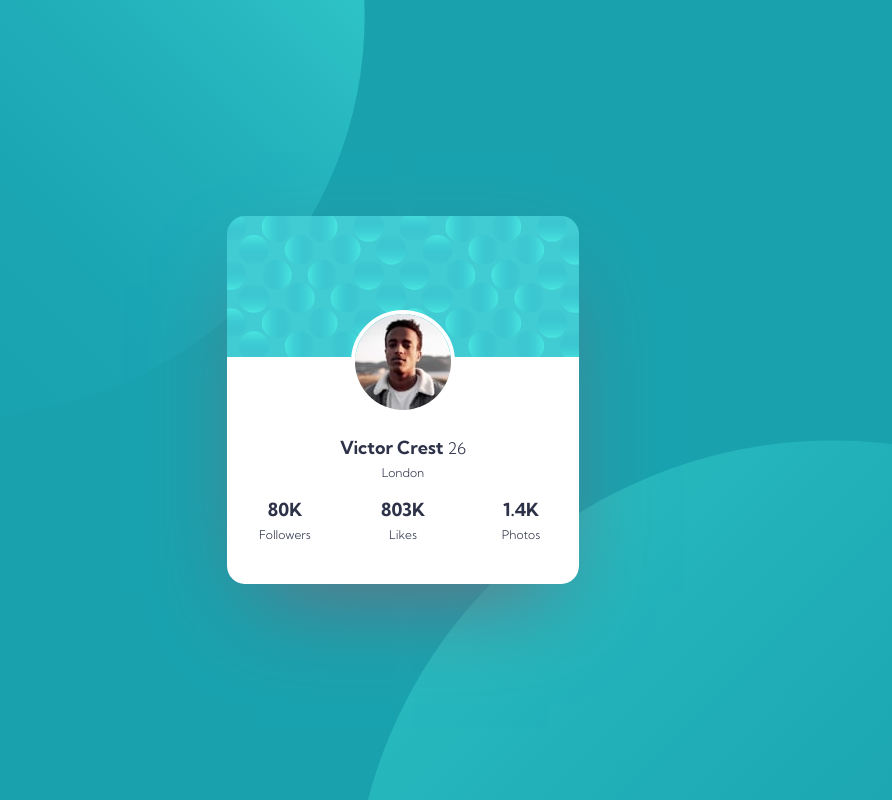
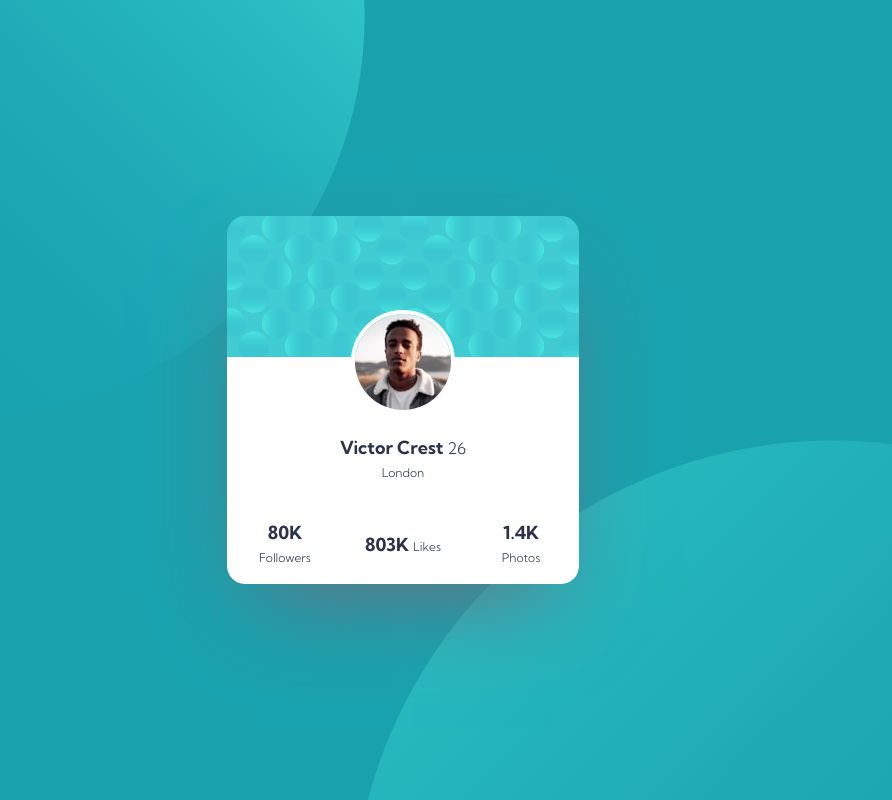
Before and after one commit to sunil-sharma-999/Frontend-Mentor-Profile-card-component-solution, a plain HTML site: page index.html in a window 1280 px wide. Shown: the whole page, without its empty margins (237-1129 px from the left). Drawn offline with Linux system fonts and the light colour scheme.

Commit message:
Add files via upload

```diff
--- a/style.css
+++ b/style.css
@@ -40,7 +40,6 @@ img {
 .p1,
 div {
   font-size: 18px;
-  text-align: center;
 }
 
 .p1 {
@@ -52,8 +51,9 @@ div {
 .d1,
 .d2,
 .d3 {
+  align-self: center;
   font-weight: 700;
-  padding: 0 20%;
+  padding: 0 20px;
 }
 .d1 {
   grid-area: d1;
```
